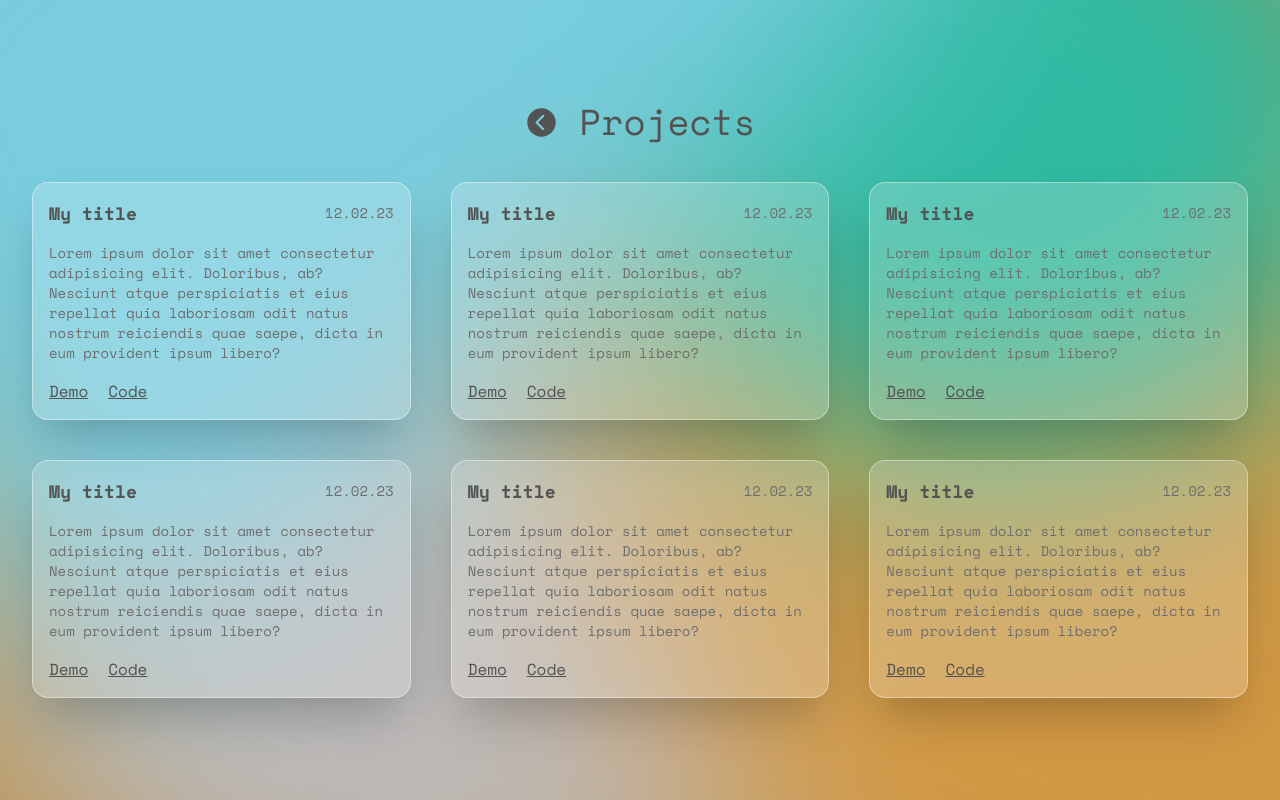
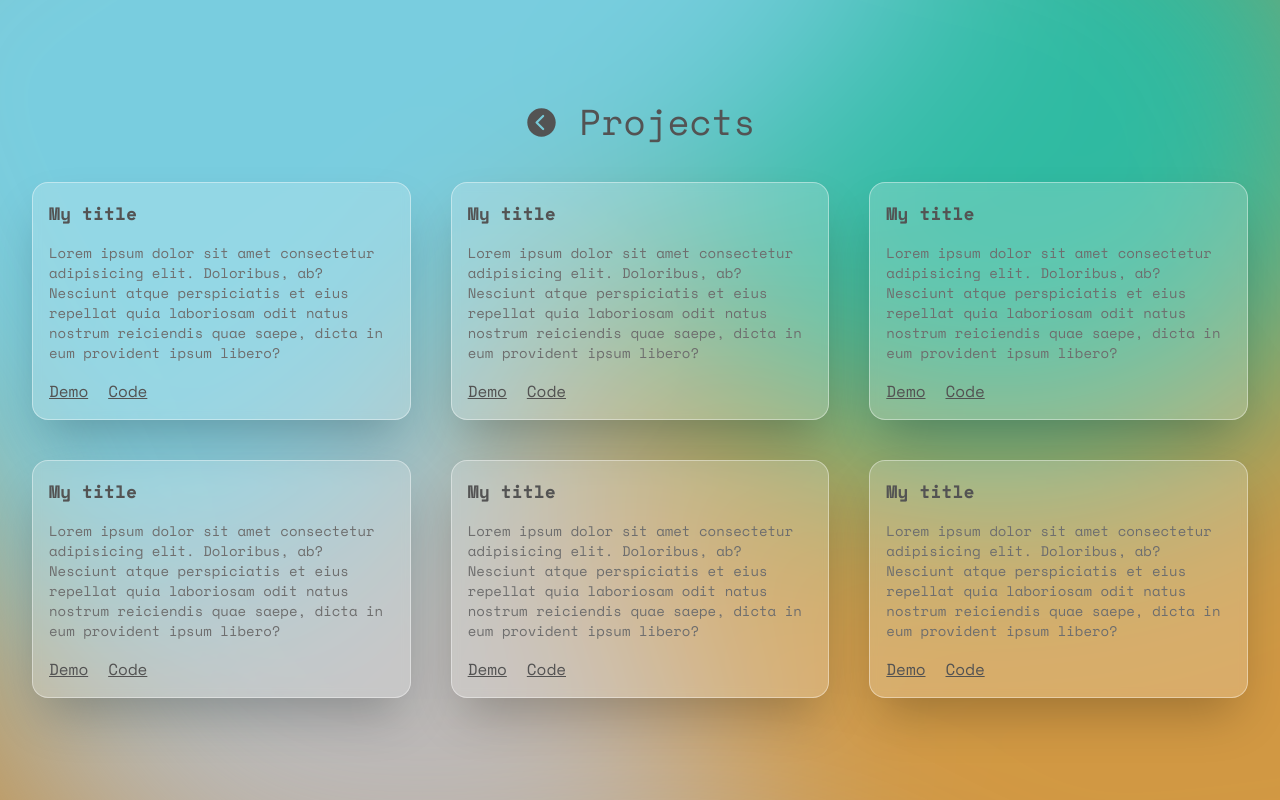
Before and after one commit to joseaplwork/porfolio, a Next.js app: page /projects in a window 1280 px wide. Built offline with nearby package versions, Linux system fonts and the light colour scheme.

Commit message:
refactor: update project page component and card component, and update card component to remove date prop

```diff
--- a/src/app/projects/page.tsx
+++ b/src/app/projects/page.tsx
@@ -6,7 +6,7 @@ import IconBack from './ui/icon-back.component';
 export default function Portfolio() {
   return (
     <main className="flex h-[100dvh] lg:items-center justify-center">
-      <div className='className="lg:container mx-auto px-8 py-6"'>
+      <div className='lg:container mx-auto px-8 py-6"'>
         <div className="flex gap-5 items-center justify-center">
           <Link href="/">
             <IconBack size={35} />
@@ -16,42 +16,36 @@ export default function Portfolio() {
         <div className="grid justify-between items-center pb-10 gap-10 lg:grid-cols-3">
           <Card
             title="My title"
-            date="12.02.23"
             description="Lorem ipsum dolor sit amet consectetur adipisicing elit. Doloribus, ab? Nesciunt atque perspiciatis et eius repellat quia laboriosam odit natus nostrum reiciendis quae saepe, dicta in eum provident ipsum libero?"
             demoLink="https://example.com"
             codeLink="https://example.com"
           />
           <Card
             title="My title"
-            date="12.02.23"
             description="Lorem ipsum dolor sit amet consectetur adipisicing elit. Doloribus, ab? Nesciunt atque perspiciatis et eius repellat quia laboriosam odit natus nostrum reiciendis quae saepe, dicta in eum provident ipsum libero?"
             demoLink="https://example.com"
             codeLink="https://example.com"
           />
           <Card
             title="My title"
-            date="12.02.23"
             description="Lorem ipsum dolor sit amet consectetur adipisicing elit. Doloribus, ab? Nesciunt atque perspiciatis et eius repellat quia laboriosam odit natus nostrum reiciendis quae saepe, dicta in eum provident ipsum libero?"
             demoLink="https://example.com"
             codeLink="https://example.com"
           />
           <Card
             title="My title"
-            date="12.02.23"
             description="Lorem ipsum dolor sit amet consectetur adipisicing elit. Doloribus, ab? Nesciunt atque perspiciatis et eius repellat quia laboriosam odit natus nostrum reiciendis quae saepe, dicta in eum provident ipsum libero?"
             demoLink="https://example.com"
             codeLink="https://example.com"
           />
           <Card
             title="My title"
-            date="12.02.23"
             description="Lorem ipsum dolor sit amet consectetur adipisicing elit. Doloribus, ab? Nesciunt atque perspiciatis et eius repellat quia laboriosam odit natus nostrum reiciendis quae saepe, dicta in eum provident ipsum libero?"
             demoLink="https://example.com"
             codeLink="https://example.com"
           />
           <Card
             title="My title"
-            date="12.02.23"
             description="Lorem ipsum dolor sit amet consectetur adipisicing elit. Doloribus, ab? Nesciunt atque perspiciatis et eius repellat quia laboriosam odit natus nostrum reiciendis quae saepe, dicta in eum provident ipsum libero?"
             demoLink="https://example.com"
             codeLink="https://example.com"
--- a/src/app/projects/ui/card.component.tsx
+++ b/src/app/projects/ui/card.component.tsx
@@ -5,7 +5,6 @@ interface Props {
   description: string;
   demoLink?: string;
   codeLink: string;
-  date: string;
 }
 
 export default function Card({
@@ -13,14 +12,10 @@ export default function Card({
   description,
   demoLink,
   codeLink,
-  date,
 }: Props) {
   return (
     <div className="flex flex-col gap-4 p-4 bg-white dark:bg-black dark:bg-opacity-15 bg-opacity-20 rounded-2xl shadow-2xl backdrop-filter backdrop-blur-sm border-[0.5px] border-white	border-opacity-40 dark:border-black dark:border-opacity-15">
-      <div className="flex justify-between items-center">
-        <h2 className="text-lg font-bold">{title}</h2>
-        <span className="text-sm text-secondary-color">{date}</span>
-      </div>
+      <h2 className="text-lg font-bold">{title}</h2>
       <p className="text-sm text-secondary-color">{description}</p>
       <div className="flex gap-5">
         {demoLink && (
```
